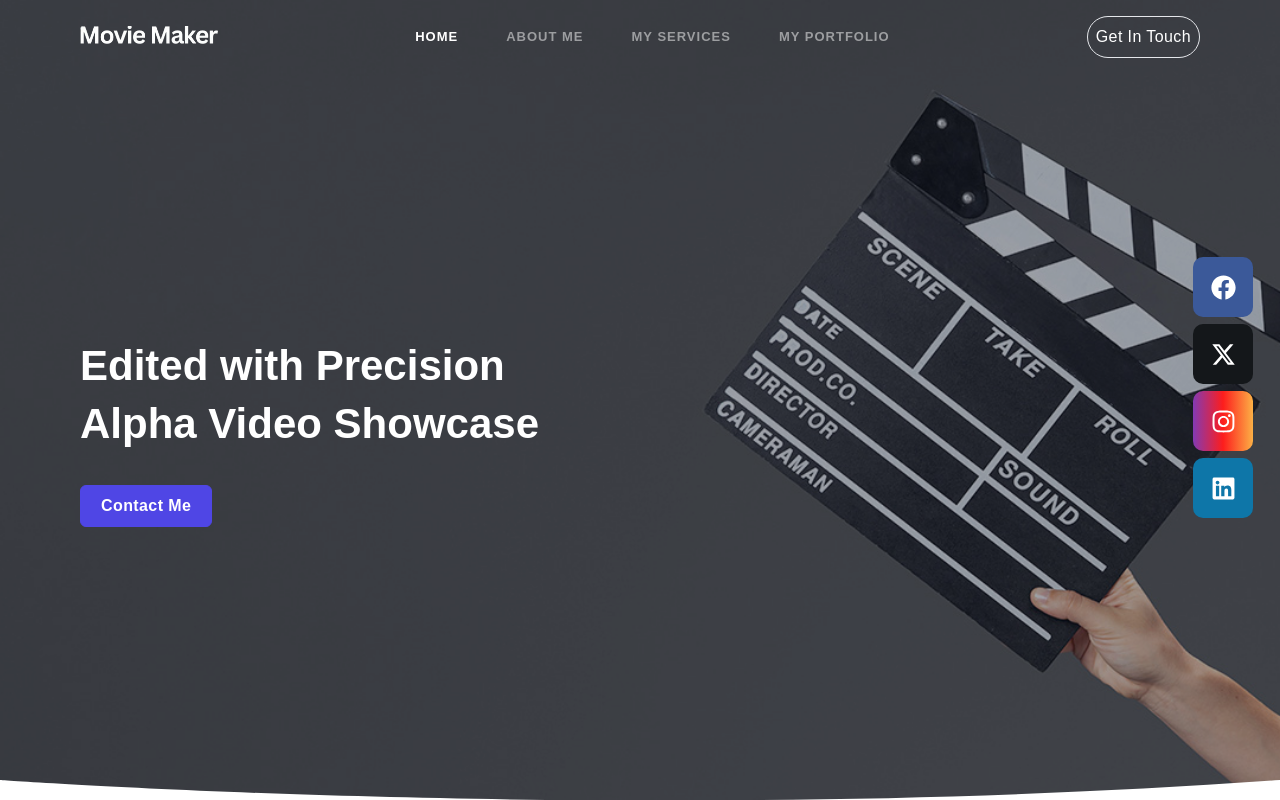
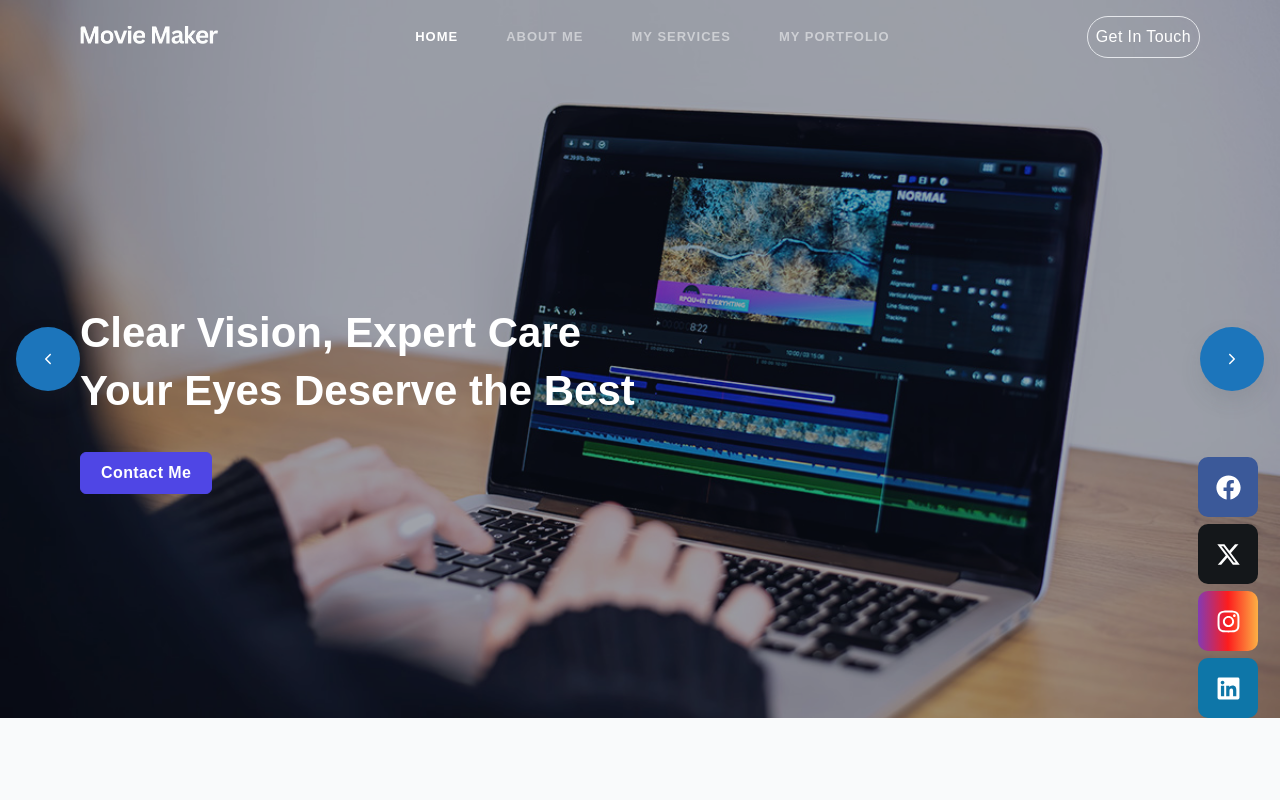
Before and after one commit to jamilshehab/portofoliofilm, a Next.js app: page / in a window 1280 px wide. Shown: the top 800 px of the page. Built offline with nearby package versions, Linux system fonts and the light colour scheme.

Commit message:
changes added

```diff
--- a/src/app/components/Shared/HomeBanner.tsx
+++ b/src/app/components/Shared/HomeBanner.tsx
@@ -1,38 +1,88 @@
+
         "use client";
         import React from 'react'
         import Link from 'next/link'
         import FadeInLeftAnimation from '../Animations/FadeInLeftAnimation'
+        import { Swiper, SwiperSlide } from "swiper/react";
+
+        import { Autoplay, EffectFade, Navigation } from "swiper/modules";
+        import { IoIosArrowBack, IoIosArrowForward } from 'react-icons/io';
+
         const HomeBanner = () => {
+
           return (
-   <div className='main  '>
-     <section className="relative flex md:h-screen py-36 items-center bg-fixed  bg-no-repeat bg-top bg-cover" style={{backgroundImage:"url('/assets/images/HomeBanner/1.jpg')"}}  id="home">
+           <section className='main home-section' id='home'>
+            <Swiper
+                slidesPerView={1}
+                autoplay={{ delay: 3500 }}
+                parallax={true}
+                modules={[Navigation, Autoplay, EffectFade]}
+                effect="fade"
+                navigation={{
+                  nextEl: ".home-image-swiper-button-next",
+                  prevEl: ".home-image-swiper-button-prev",
+                }}
+              >
+              <SwiperSlide>
+              <div className="relative md:pt-60 pt-40 md:pb-74 pb-56 flex items-center bg-center bg-no-repeat bg-cover jarallax !bg-fixed " style={{backgroundImage:"url('/assets/images/HomeBanner/1.jpg')", backgroundAttachment: `fixed !important`}} >
                     <div className="absolute inset-0 bg-slate-900/40"></div>
                     <div className="container relative">
                         <div className="md:flex justify-center mt-10">
                             <div className="w-full">
 
                               <FadeInLeftAnimation>
-                      <h2 className="font-bold text-white leading-snug text-[30px] lg:text-[42px] mt-6 block">Edited with Precision <br /> Alpha Video Showcase</h2>
+                              <h2 className="font-bold text-white leading-snug text-[30px] lg:text-[42px] mt-6 block">Clear Vision, Expert Care <br /> Your Eyes Deserve the Best </h2>
 
                               </FadeInLeftAnimation>
                                   <FadeInLeftAnimation>
                                   <div className="mt-8">
-                            <Link href="#" className="py-2 px-5 inline-flex items-center font-semibold tracking-wide border align-middle duration-500 text-base text-center bg-indigo-600 hover:bg-indigo-700 border-indigo-600 hover:border-indigo-700 text-white rounded-md">Contact Me  </Link>
+                                    <Link href="tel:0096171467986" className="py-2 px-5 inline-flex items-center font-semibold tracking-wide border align-middle duration-500 text-base text-center bg-indigo-600 hover:bg-indigo-700 border-indigo-600 hover:border-indigo-700 text-white rounded-md">Contact Me  </Link>
                                 </div>
                                   </FadeInLeftAnimation>
 
                             </div>
                         </div>
                     </div>
-        </section>
-        <div className="relative">
-            <div className="shape absolute sm:-bottom-px -bottom-[2px] start-0 end-0 overflow-hidden z-1 text-white dark:text-slate-900">
-                <svg className="w-full h-auto scale-[2.0] origin-top" viewBox="0 0 2880 48" fill="none" xmlns="http://www.w3.org/2000/svg">
-                    <path d="M0 48H1437.5H2880V0H2160C1442.5 52 720 0 720 0H0V48Z" fill="currentColor"></path>
-                </svg>
+              </div>
+
+              </SwiperSlide>
+              <SwiperSlide>
+              <div className="relative md:pt-60 pt-40 md:pb-74 pb-56 flex items-center bg-center bg-no-repeat bg-cover jarallax !bg-fixed " style={{backgroundImage:"url('/assets/images/HomeBanner/2.jpg')", backgroundAttachment: `fixed !important`}} >
+                    <div className="absolute inset-0 bg-slate-900/40"></div>
+                    <div className="container relative">
+                        <div className="md:flex justify-center mt-10">
+                            <div className="w-full">
+
+                              <FadeInLeftAnimation>
+                              <h2 className="font-bold text-white leading-snug text-[30px] lg:text-[42px] mt-6 block">Clear Vision, Expert Care <br /> Your Eyes Deserve the Best </h2>
+
+                              </FadeInLeftAnimation>
+                                  <FadeInLeftAnimation>
+                                  <div className="mt-8">
+                                    <Link href="tel:0096171467986" className="py-2 px-5 inline-flex items-center font-semibold tracking-wide border align-middle duration-500 text-base text-center bg-indigo-600 hover:bg-indigo-700 border-indigo-600 hover:border-indigo-700 text-white rounded-md">Contact Me  </Link>
+                                </div>
+                                  </FadeInLeftAnimation>
+
                             </div>
                         </div>
                     </div>
+              </div>
+
+              </SwiperSlide>
+              <div className="absolute md:inset-y-5 left-12 md:left-4 bottom-[90px] md:bottom-0 md:top-0 z-20 md:flex md:items-center ">
+                  <button className=" home-image-swiper-button-prev  flex justify-center items-center   w-[64px] h-[64px] rounded-full shadow-lg   shadow-[#00000059] focus:outline-none hover:bg-gray-600  hover:border-gray-600 duration-500 bg-[#1c75bb]">
+                    <IoIosArrowBack className="text-md font-light text-white" />
+                  </button>
+                </div>
+                <div className="absolute md:inset-y-5 md:right-4 right-12 bottom-[90px] md:bottom-0 md:top-0  z-20 md:flex md:items-center">
+                  <button className=" home-image-swiper-button-next  flex justify-center items-center  w-[64px] h-[64px] rounded-full shadow-lg   shadow-[#00000059] focus:outline-none hover:bg-gray-600  hover:border-gray-600 duration-500 bg-[#1c75bb]">
+                    <IoIosArrowForward className="text-md font-light text-white" />
+                  </button>
+                </div>
+              </Swiper>
+
+
+           </section>
 
           )
         }
--- a/src/app/globals.css
+++ b/src/app/globals.css
@@ -27,8 +27,8 @@ p {
 }
 .s-soft{
   position: fixed;
-  top: 250px ;
-  right: 20px;
+  top: 450px ;
+  right: 15px;
   z-index: 1000; transition:all linear 0.2s ;
  }
 
@@ -59,3 +59,7 @@ p {
     to right,
     #833ab4,#fd1d1d,#fcb045
   );}
+
+.home-section .swiper-wrapper {
+padding: 0px;
+  }
```
Lines whose indentation alone changed are shown as unchanged.
